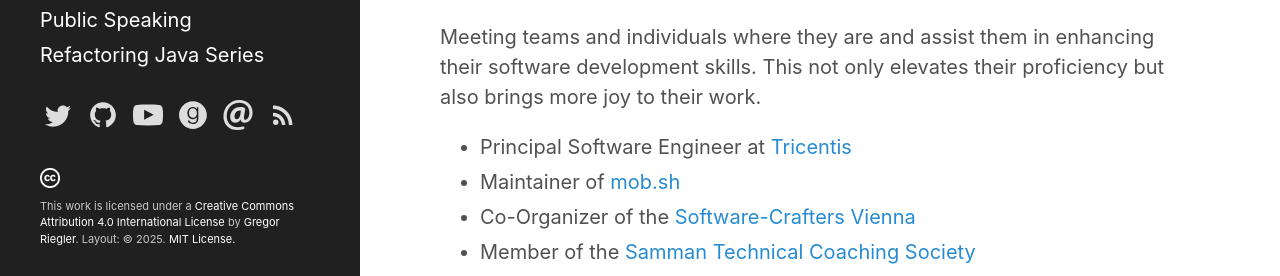
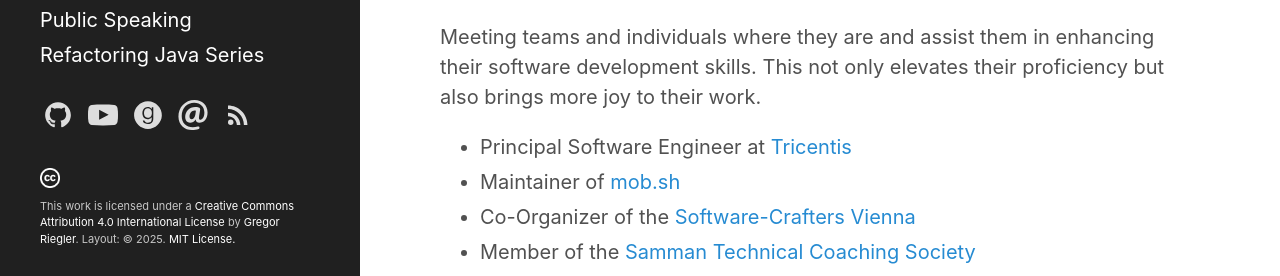
Before and after one commit to gregorriegler/gregorriegler.github.io, a Jekyll site: the page built from about.md, in a window 1280 px wide. Shown: the part 613-889 px from the top of the page. Built offline with Jekyll 4.4.1, drawn with Linux system fonts in a browser that asks for light colours.

Commit message:
remove twitter

```diff
--- a/_includes/sidebar-icon-links.html
+++ b/_includes/sidebar-icon-links.html
@@ -1,12 +1,4 @@
 <nav id="sidebar-icon-links">
-
-  {% if site.twitter_username %}
-  <a id="twitter-link"
-     class="icon" title="Twitter" aria-label="Twitter"
-     href="http://www.twitter.com/{{ site.twitter_username }}">
-    {% include svg/twitter.svg %}
-  </a>
-  {% endif %}
 
   <a id="github-link"
      class="icon" title="Github" aria-label="Github"
```
